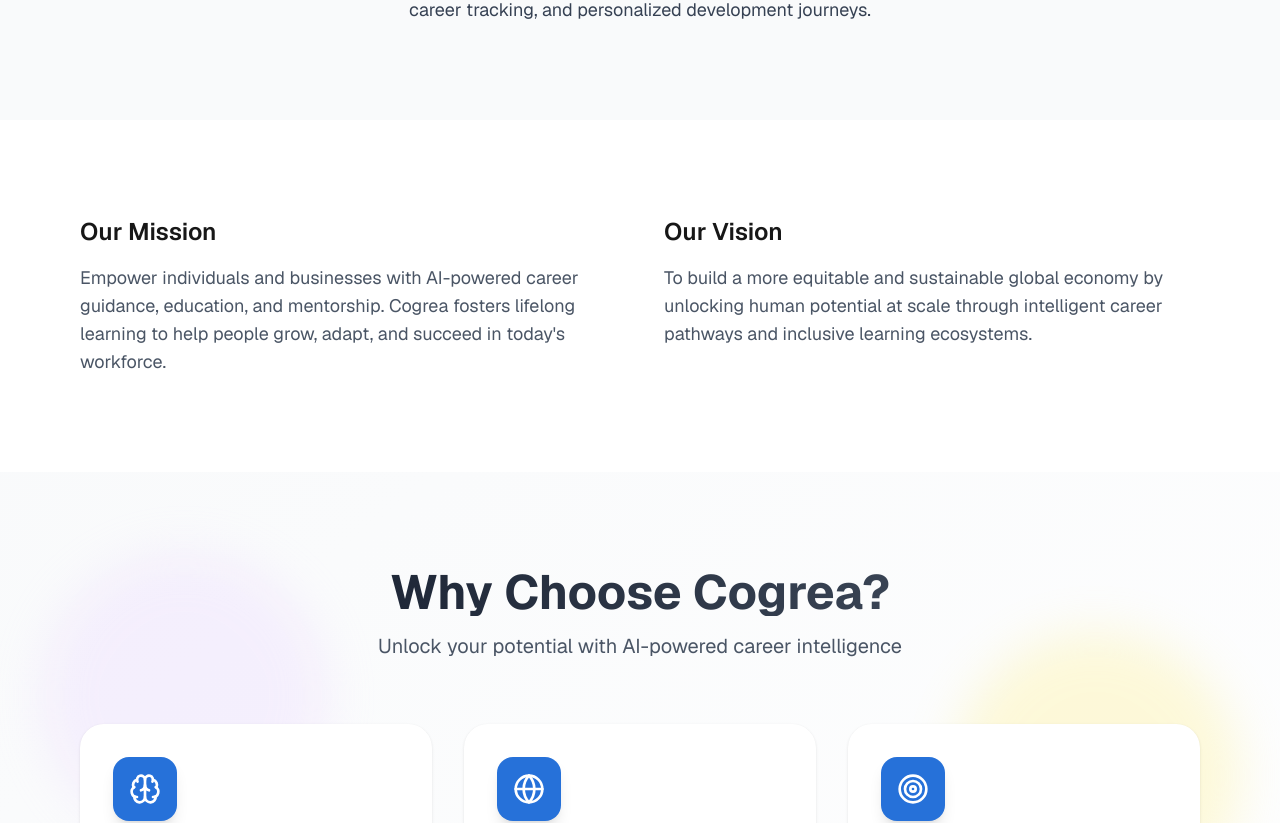
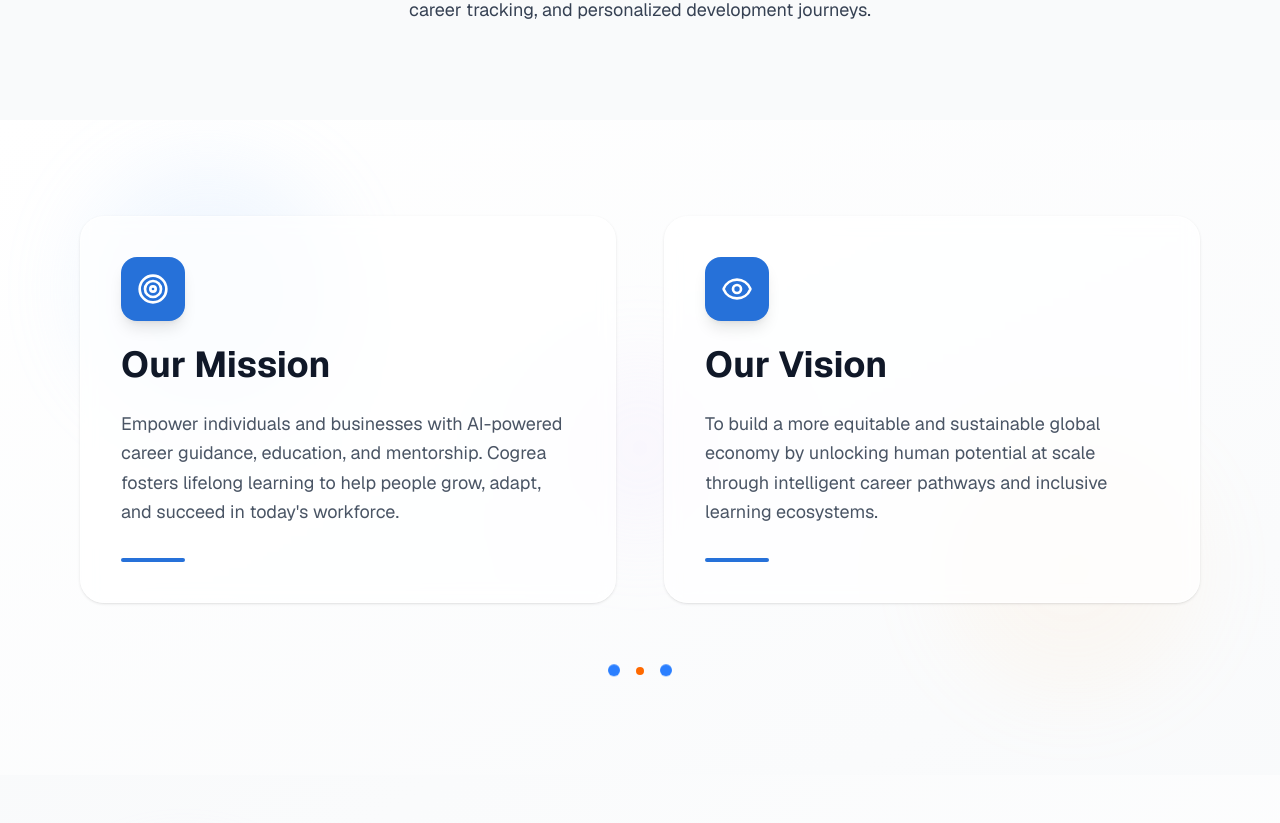
Before and after one commit to Paulelitee/cogrea, a Next.js app: page / in a window 1280 px wide. Shown: the part 1120-1943 px from the top of the page. Built offline with nearby package versions, Linux system fonts and the light colour scheme.

Commit message:
homepage changes

```diff
--- /dev/null
+++ b/app/components/Mission.tsx
@@ -0,0 +1,120 @@
+import { Target, Eye } from "lucide-react";
+
+export default function MissionVisionSection() {
+  return (
+    <section className="py-16 lg:py-24 bg-gradient-to-br from-white to-gray-50 relative overflow-hidden">
+      {/* Background decorative elements */}
+      <div className="absolute inset-0 opacity-20">
+        <div className="absolute top-10 left-20 w-64 h-64 bg-blue-200 rounded-full mix-blend-multiply filter blur-2xl animate-pulse"></div>
+        <div className="absolute bottom-20 right-20 w-64 h-64 bg-orange-200 rounded-full mix-blend-multiply filter blur-2xl animate-pulse" style={{animationDelay: '3s'}}></div>
+        <div className="absolute top-1/2 left-1/2 transform -translate-x-1/2 -translate-y-1/2 w-48 h-48 bg-purple-200 rounded-full mix-blend-multiply filter blur-2xl animate-pulse" style={{animationDelay: '1.5s'}}></div>
+      </div>
+
+      <div className="container mx-auto px-6 lg:px-20 relative z-10">
+        <div className="grid lg:grid-cols-2 gap-12">
+          {/* Mission Card */}
+          <div
+            className="group mission-card bg-white/70 backdrop-blur-sm p-8 lg:p-10 rounded-3xl shadow hover:shadow-lg transform transition-all duration-500 hover:-translate-y-2 border border-white/50"
+            style={{
+              animation: `slideInLeft 0.8s ease-out forwards`,
+              opacity: 0
+            }}
+          >
+            {/* Mission Icon */}
+            <div className="mission-icon w-16 h-16 rounded-2xl flex items-center justify-center mb-6 group-hover:scale-110 transition-all duration-300 shadow-lg">
+              <Target className="w-8 h-8 text-white" strokeWidth={2} />
+            </div>
+
+            <h3 className="text-3xl lg:text-4xl font-bold mb-6 text-gray-900 group-hover:text-gray-700 transition-colors">
+              Our Mission
+            </h3>
+            <p className="text-gray-600 text-lg leading-relaxed group-hover:text-gray-500 transition-colors">
+              Empower individuals and businesses with AI-powered career guidance, education, and mentorship. Cogrea fosters lifelong learning to help people grow, adapt, and succeed in today's workforce.
+            </p>
+
+            {/* Decorative element */}
+            <div className="mission-bar mt-8 h-1 w-16 rounded-full group-hover:w-24 transition-all duration-300"></div>
+          </div>
+
+          {/* Vision Card */}
+          <div
+            className="group vision-card bg-white/70 backdrop-blur-sm p-8 lg:p-10 rounded-3xl shadow hover:shadow-lg transform transition-all duration-500 hover:-translate-y-2 border border-white/50"
+            style={{
+              animation: `slideInRight 0.8s ease-out forwards`,
+              animationDelay: '0.2s',
+              opacity: 0
+            }}
+          >
+            {/* Vision Icon */}
+            <div className="vision-icon w-16 h-16 rounded-2xl flex items-center justify-center mb-6 group-hover:scale-110 transition-all duration-300 shadow-lg">
+              <Eye className="w-8 h-8 text-white" strokeWidth={2} />
+            </div>
+
+            <h3 className="text-3xl lg:text-4xl font-bold mb-6 text-gray-900 group-hover:text-gray-700 transition-colors">
+              Our Vision
+            </h3>
+            <p className="text-gray-600 text-lg leading-relaxed group-hover:text-gray-500 transition-colors">
+              To build a more equitable and sustainable global economy by unlocking human potential at scale through intelligent career pathways and inclusive learning ecosystems.
+            </p>
+
+            {/* Decorative element */}
+            <div className="vision-bar mt-8 h-1 w-16 rounded-full group-hover:w-24 transition-all duration-300"></div>
+          </div>
+        </div>
+
+        {/* Bottom accent */}
+        <div className="flex justify-center mt-16">
+          <div className="flex items-center space-x-4">
+            <div className="w-3 h-3 bg-blue-500 rounded-full animate-bounce"></div>
+            <div className="w-2 h-2 bg-orange-500 rounded-full animate-bounce" style={{animationDelay: '0.2s'}}></div>
+            <div className="w-3 h-3 bg-blue-500 rounded-full animate-bounce" style={{animationDelay: '0.4s'}}></div>
+          </div>
+        </div>
+      </div>
+
+      <style jsx>{`
+        @keyframes slideInLeft {
+          from {
+            opacity: 0;
+            transform: translateX(-50px);
+          }
+          to {
+            opacity: 1;
+            transform: translateX(0);
+          }
+        }
+
+        @keyframes slideInRight {
+          from {
+            opacity: 0;
+            transform: translateX(50px);
+          }
+          to {
+            opacity: 1;
+            transform: translateX(0);
+          }
+        }
+
+        .mission-icon, .vision-icon {
+          background-color: hsl(215, 70%, 50%);
+          transition: background-color 0.3s ease, transform 0.3s ease;
+        }
+
+        .group:hover .mission-icon,
+        .group:hover .vision-icon {
+          background-color: hsl(25, 90%, 55%);
+        }
+
+        .mission-bar, .vision-bar {
+          background-color: hsl(215, 70%, 50%);
+          transition: background-color 0.3s ease, width 0.3s ease;
+        }
+
+        .group:hover .mission-bar,
+        .group:hover .vision-bar {
+          background-color: hsl(25, 90%, 55%);
+        }
+      `}</style>
+    </section>
+  );
+}
--- a/app/components/WhyChooseUs.tsx
+++ b/app/components/WhyChooseUs.tsx
@@ -1,4 +1,4 @@
-import { Brain, Globe, Target, Bot, Users, TrendingUp } from "lucide-react";
+import { Brain, Languages, Target, Bot, Users, TrendingUp } from "lucide-react";
 
 export default function CogreaFeaturesSection() {
       const features = [
@@ -12,7 +12,7 @@
     {
       title: "Multilingual Career Platform",
       description: "Grow in your native language.",
-      icon: Globe,
+      icon: Languages,
       bgColor: "bg-blue-50",
       delay: "100ms"
     },
@@ -78,15 +78,8 @@
                   opacity: 0
                 }}
               >
-                {/* Icon container with hsl blue to orange animation */}
-                <div className="w-16 h-16 rounded-2xl flex items-center justify-center mb-6 group-hover:scale-110 transition-all duration-300 shadow-lg"
-                     style={{
-                       backgroundColor: 'hsl(215, 70%, 50%)',
-                       transition: 'background-color 0.3s ease'
-                     }}
-                     onMouseEnter={(e) => e.currentTarget.style.backgroundColor = 'hsl(25, 90%, 55%)'}
-                     onMouseLeave={(e) => e.currentTarget.style.backgroundColor = 'hsl(215, 70%, 50%)'}
-                >
+                {/* Icon container with blue to orange animation */}
+                <div className="icon-container w-16 h-16 rounded-2xl flex items-center justify-center mb-6 group-hover:scale-110 transition-all duration-300 shadow-lg">
                   <IconComponent className="w-8 h-8 text-white" strokeWidth={2} />
                 </div>
 
@@ -99,14 +92,7 @@
                 </p>
 
                 {/* Decorative element */}
-                <div className="mt-6 h-1 w-12 rounded-full group-hover:w-16 transition-all duration-300"
-                     style={{
-                       backgroundColor: 'hsl(215, 70%, 50%)',
-                       transition: 'background-color 0.3s ease, width 0.3s ease'
-                     }}
-                     onMouseEnter={(e) => e.currentTarget.style.backgroundColor = 'hsl(25, 90%, 55%)'}
-                     onMouseLeave={(e) => e.currentTarget.style.backgroundColor = 'hsl(215, 70%, 50%)'}
-                ></div>
+                <div className="decorative-bar mt-6 h-1 w-12 rounded-full group-hover:w-16 transition-all duration-300"></div>
               </div>
             );
           })}
@@ -132,6 +118,24 @@
             transform: translateY(0);
           }
         }
+
+        .icon-container {
+          background-color: hsl(215, 70%, 50%);
+          transition: background-color 0.3s ease, transform 0.3s ease;
+        }
+
+        .group:hover .icon-container {
+          background-color: hsl(25, 90%, 55%);
+        }
+
+        .decorative-bar {
+          background-color: hsl(215, 70%, 50%);
+          transition: background-color 0.3s ease, width 0.3s ease;
+        }
+
+        .group:hover .decorative-bar {
+          background-color: hsl(25, 90%, 55%);
+        }
       `}</style>
     </section>
   );
--- a/app/page.tsx
+++ b/app/page.tsx
@@ -5,6 +5,7 @@
 import Image from 'next/image';
 import NavBar from './components/NavBar';
 import WhyChooseSection from './components/WhyChooseUs';
+import MissionVisionSection from './components/Mission';
 
 const countries = [
   { name: 'Afghanistan', flag: '🇦🇫' },
@@ -289,22 +290,7 @@
         </section>
 
         {/* Mission & Vision */}
-        <section className="py-16 lg:py-24">
-          <div className="container mx-auto px-6 lg:px-20 grid lg:grid-cols-2 gap-12">
-            <div>
-              <h3 className="text-2xl font-semibold mb-4">Our Mission</h3>
-              <p className="text-gray-600 text-lg">
-                Empower individuals and businesses with AI-powered career guidance, education, and mentorship. Cogrea fosters lifelong learning to help people grow, adapt, and succeed in today's workforce.
-              </p>
-            </div>
-            <div>
-              <h3 className="text-2xl font-semibold mb-4">Our Vision</h3>
-              <p className="text-gray-600 text-lg">
-                To build a more equitable and sustainable global economy by unlocking human potential at scale through intelligent career pathways and inclusive learning ecosystems.
-              </p>
-            </div>
-          </div>
-        </section>
+        <MissionVisionSection />
 
         {/* Unique Selling Points */}
         <WhyChooseSection />
```
